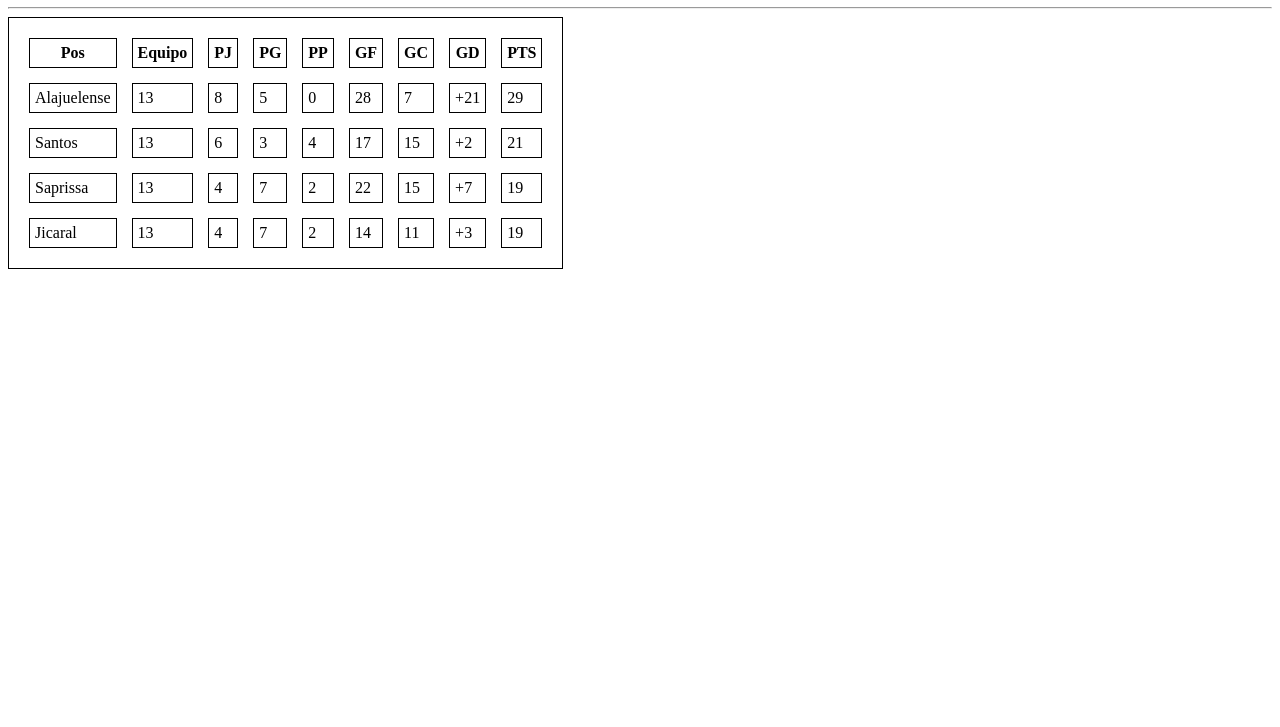
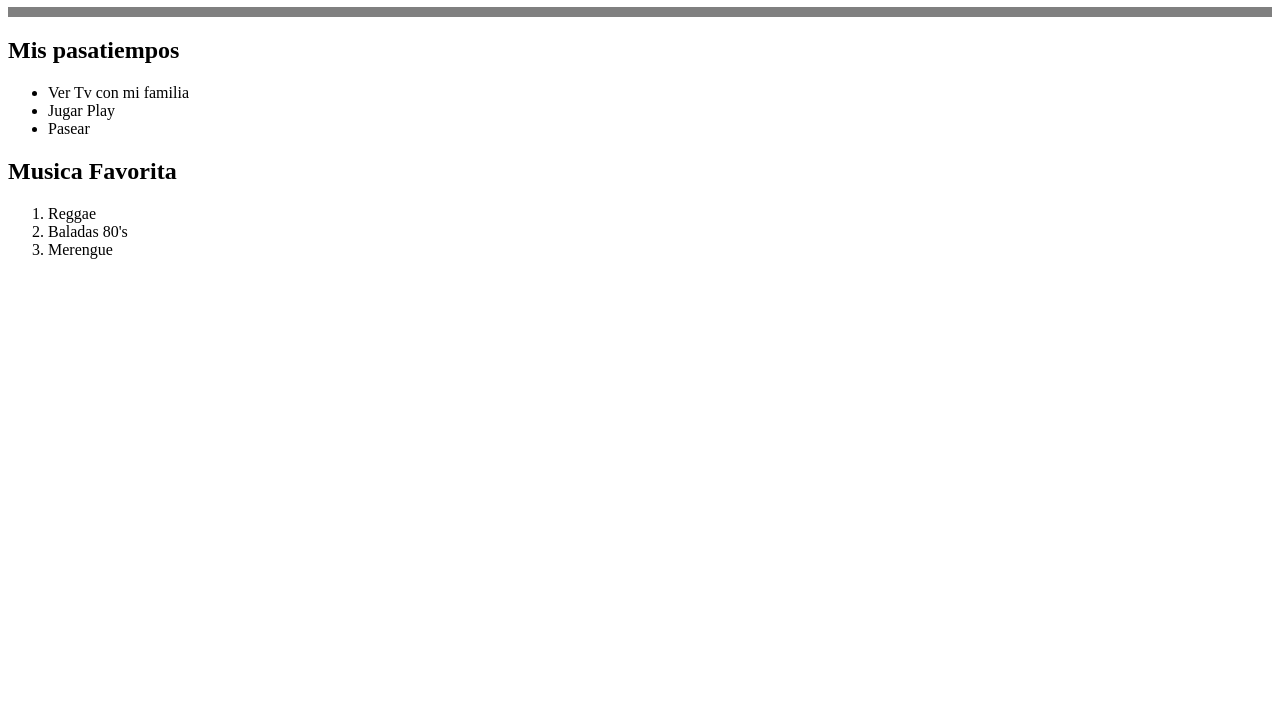
Before and after one commit to jehoshua28/PruebaHTML, a plain HTML site: page index.html in a window 1280 px wide. Shown: the part 73-800 px from the top of the page. Drawn offline with Linux system fonts and the light colour scheme.

Commit message:
Creando listas

```diff
--- a/index.html
+++ b/index.html
@@ -5,91 +5,26 @@
     <meta http-equiv="X-UA-Compatible" content="IE=edge">
     <meta name="viewport" content="width=device-width, initial-scale=1.0">
     <title>Practica HTML</title>
-    <style>
-     table, th, td {
-  border: 1px solid black;
-  padding: 5px;
-}
-table {
-  border-spacing: 15px;
-}
-        </style>
+
 </head>
 
 <body>
 
-   <h1>Tabla</h1>
-   <hr>
+   <h1>Jehoshua Rojas Quesada</h1>
+   <hr size="10" noshade>
+   <h2>Mis pasatiempos</h2>
+   <ul>
+    <li>Ver Tv con mi familia</li>
+    <li>Jugar Play</li>
+    <li>Pasear</li>
+   </ul>
 
-   <table>
-    <TR>
-        <TH>Pos</TH>
-        <TH>Equipo</TH>
-        <TH>PJ</TH>
-        <TH>PG</TH>
-        <TH>PP</TH>
-        <TH>GF</TH>
-        <TH>GC</TH>
-        <TH>GD</TH>
-        <TH>PTS</TH>
-    </TR>
-<tbody>
-    <tr>
-        <td>Alajuelense</td>
-        <td>13</td>
-        <td>8</td>
-        <td>5</td>
-        <td>0</td>
-        <td>28</td>
-        <td>7</td>
-        <td>+21</td>
-        <td>29</td>
-
-    </tr>
-
-    <tr>
-        <td>Santos</td>
-        <td>13</td>
-        <td>6</td>
-        <td>3</td>
-        <td>4</td>
-        <td>17</td>
-        <td>15</td>
-        <td>+2</td>
-        <td>21</td>
-
-    </tr>
-
-    <tr>
-        <td>Saprissa</td>
-        <td>13</td>
-        <td>4</td>
-        <td>7</td>
-        <td>2</td>
-        <td>22</td>
-        <td>15</td>
-        <td>+7</td>
-        <td>19</td>
-
-    </tr>
-
-    <tr>
-        <td>Jicaral</td>
-        <td>13</td>
-        <td>4</td>
-        <td>7</td>
-        <td>2</td>
-        <td>14</td>
-        <td>11</td>
-        <td>+3</td>
-        <td>19</td>
-
-    </tr>
-
-
-
-</tbody>
-   </table>
+   <h2>Musica Favorita</h2>
+   <ol>
+    <li>Reggae</li>
+    <li>Baladas 80's</li>
+    <li>Merengue</li>
+   </ol>
 
 </body>
 </html>
```
